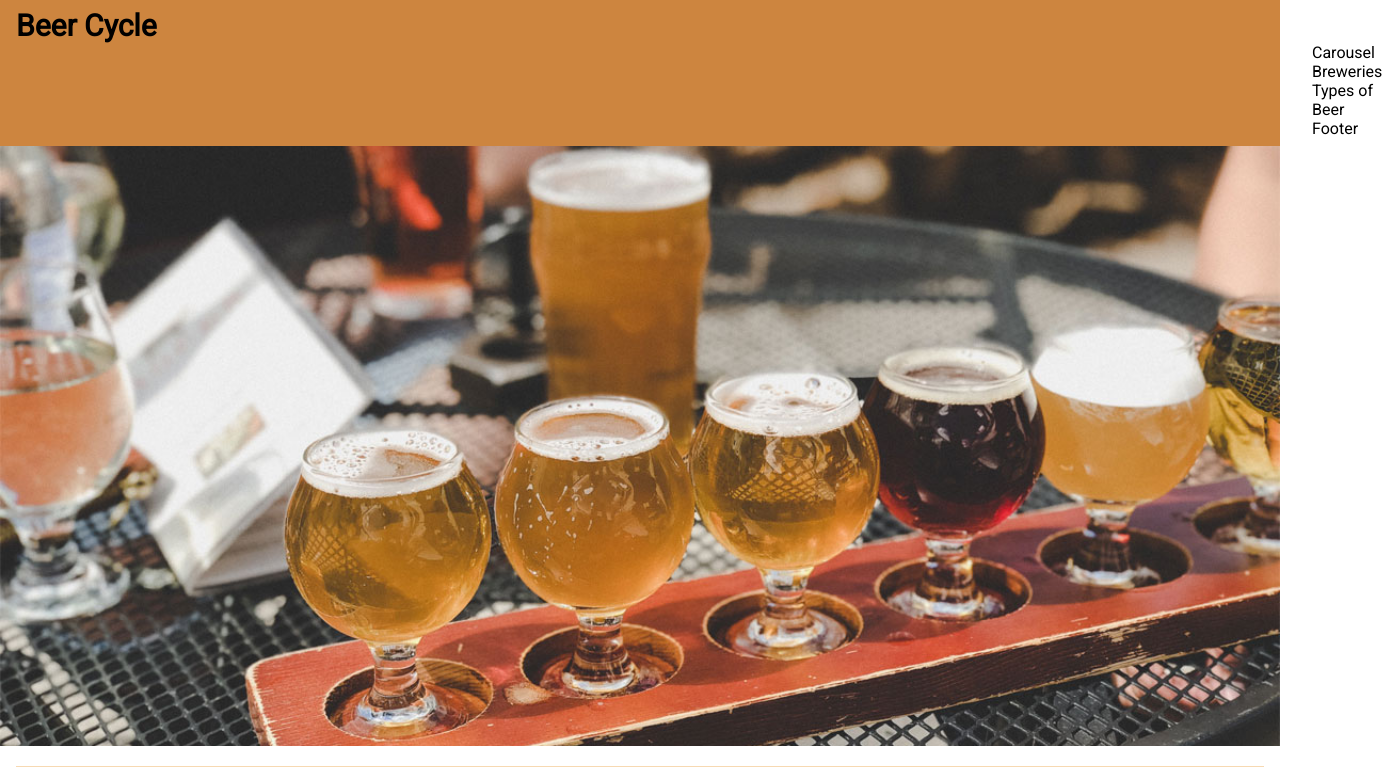
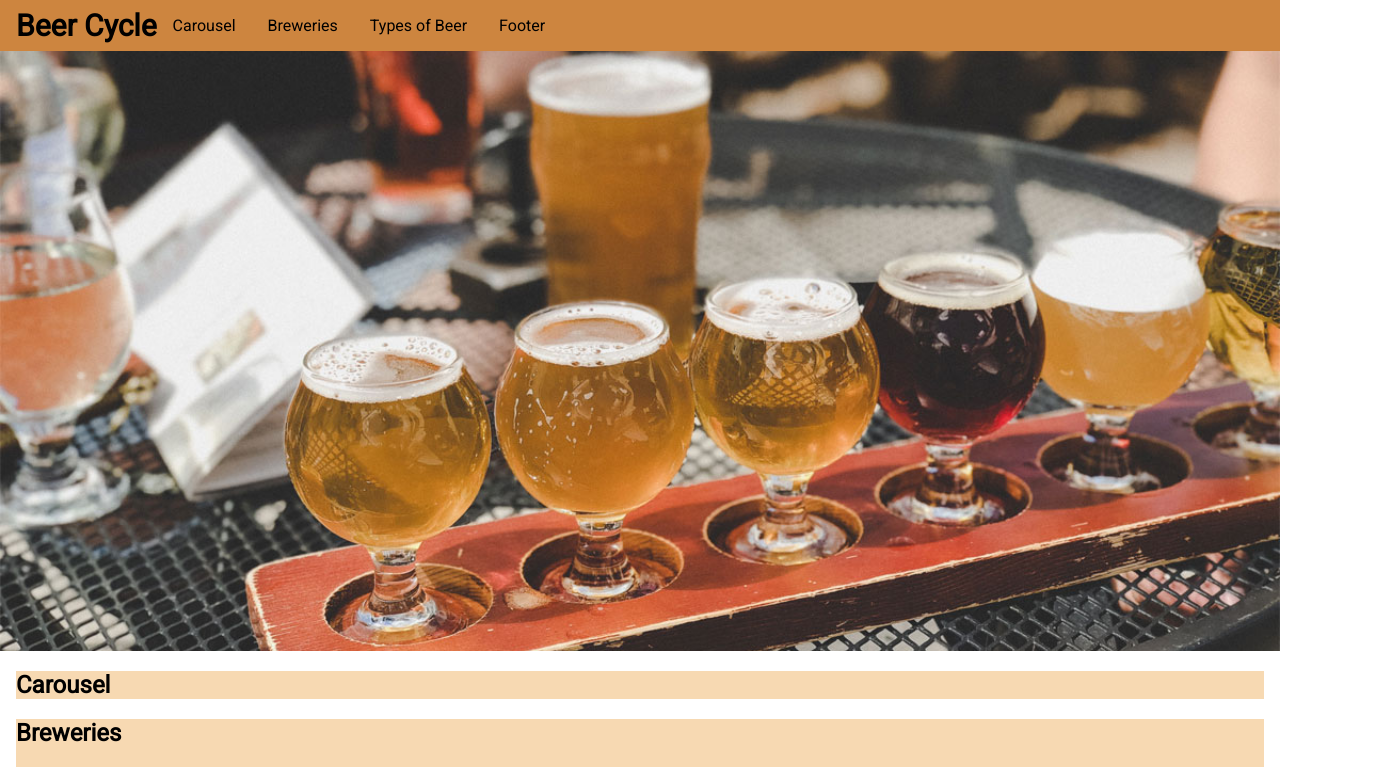
Before and after one commit to myytran/BeerCycle, a React (Create React App) app: page / in a window 1280 px wide. Shown: the top 767 px of the page, 1398 px wide, since content can reach past the window. Built offline with nearby package versions, Linux system fonts and the light colour scheme; no server answers.

Commit message:
add Beer child component

```diff
--- a/src/App.css
+++ b/src/App.css
@@ -28,7 +28,7 @@ body {
 .main-nav__items {
   margin: 0;
   padding: 0;
-  margin-left: 1280px;
+  /* margin-left: 1280px; */
 }
 .main-nav__item {
   display: inline-block;
@@ -60,7 +60,7 @@ body {
 .breweries-container,
 .beer-types-container {
   background: rgb(247, 217, 178);
-  margin: 0 16px;
+  margin: 16px;
 }
 
 
--- a/src/Beer.js
+++ b/src/Beer.js
@@ -0,0 +1,11 @@
+import React from 'react';
+
+function Beer({ beer }) {
+    return (
+        <div>
+            {beer.name}
+        </div>
+    );
+}
+
+export default Beer;
--- a/src/Carousel.js
+++ b/src/Carousel.js
@@ -1,4 +1,5 @@
 import React from 'react';
+import Beer from './Beer';
 
 function Carousel(props) {
     const allBeers = [...props.beers];
@@ -7,11 +8,7 @@ function Carousel(props) {
             {allBeers.map((beer) => {
                 return (
                     <div>
-                        {beer.name}
-                        {beer.abv}
-                        {beer.img_url}
-                        {beer.tagline}
-                        {beer.description}
+                        <Beer />
                     </div>
                 )
             })}
```
